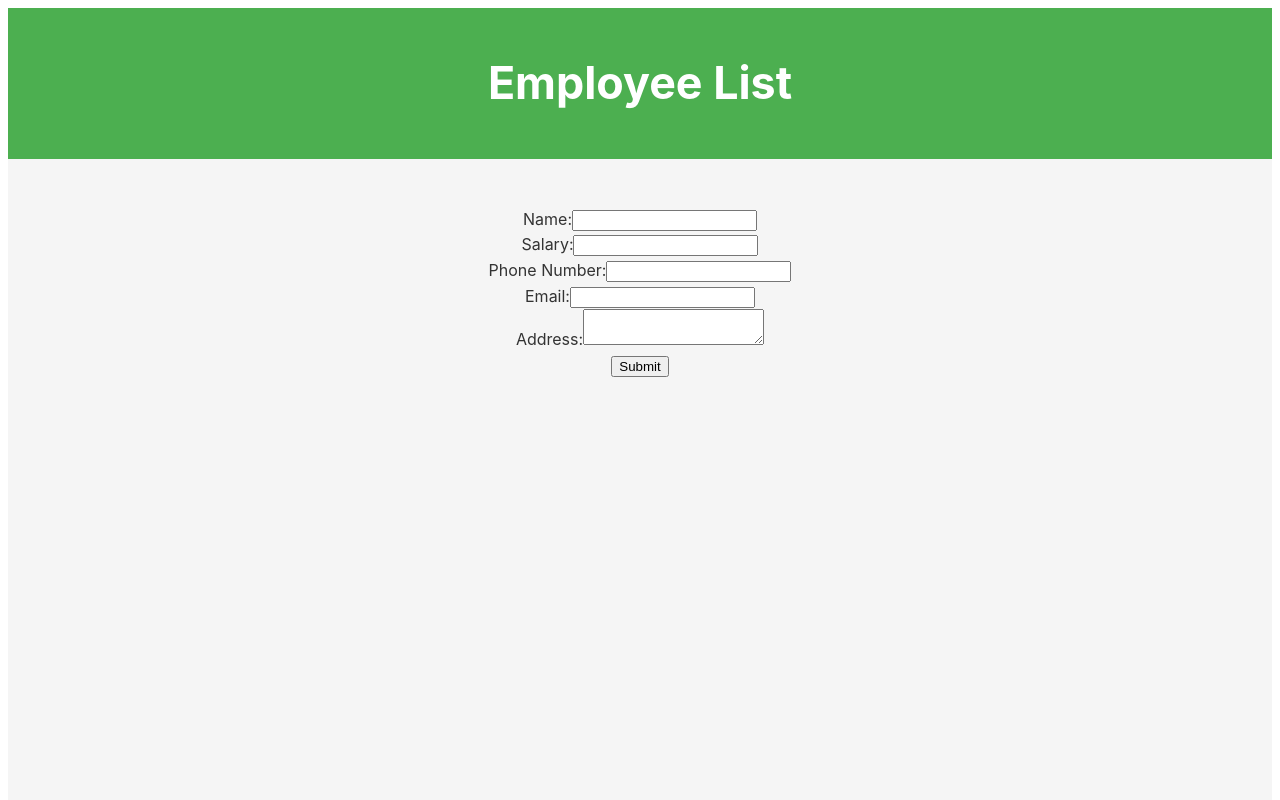
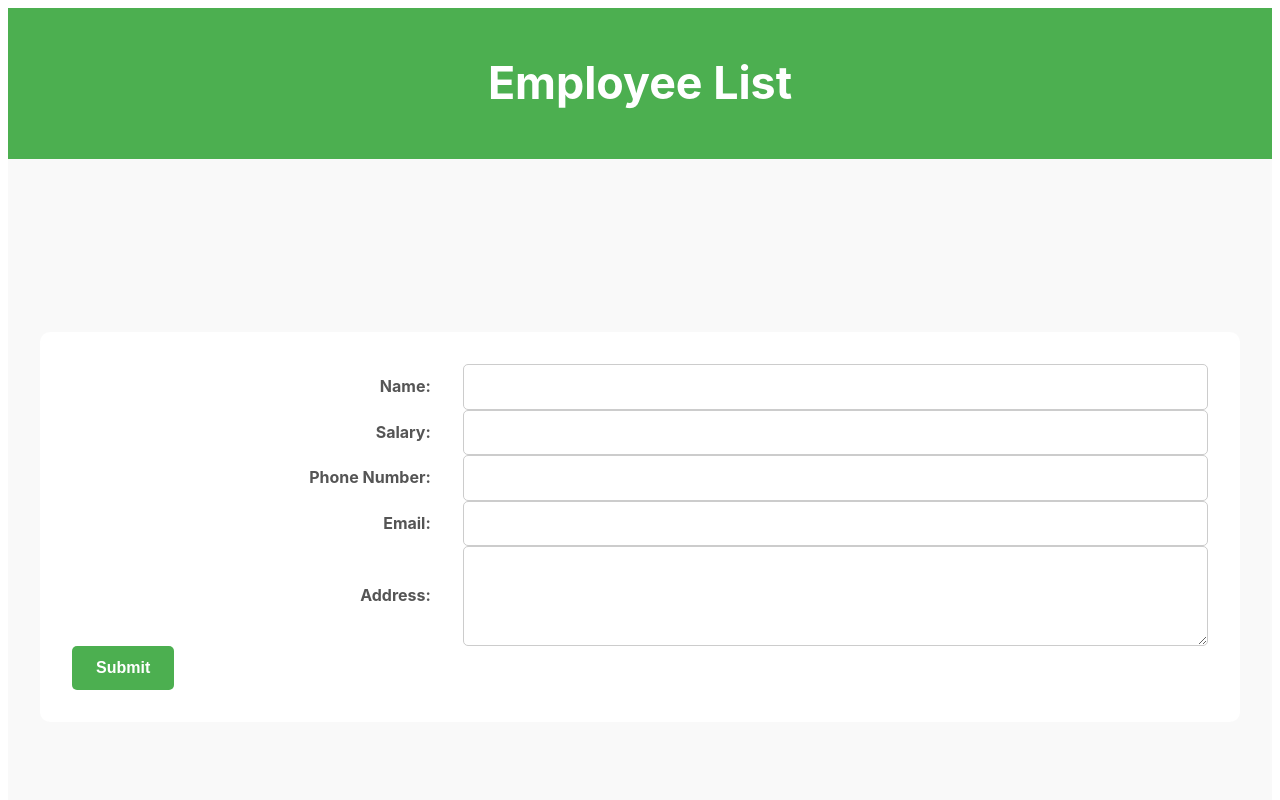
Before and after one commit to fathimamarsheenakp/Employee-Management-System, a React (Vite) app in the folder FrontEnd/: page /add in a window 1280 px wide. Shown: the top 800 px of the page. Built offline with nearby package versions, Linux system fonts and the light colour scheme.

Commit message:
Updated Add.jsx

```diff
--- a/FrontEnd/src/pages/Add.jsx
+++ b/FrontEnd/src/pages/Add.jsx
@@ -1,4 +1,5 @@
 import React, { useState } from 'react'
+import "../assets/add.css";
 
 export default function Add() {
 
@@ -67,6 +68,7 @@ export default function Add() {
         <main className="main-content">
             <section className='welcome-section'>
                 <form className='add-form' onSubmit={handleSubmit}>
+                    <div className='form-container'>
                         <div className='form-group'>
                             <label htmlFor='name'>Name:</label>
                             <input
@@ -125,12 +127,14 @@ export default function Add() {
                                 required>
                             </textarea>
                         </div>
+                    </div>
 
                     <div className='form-group'>
                         <button type='submit' className='submit-button'>
                             Submit
                         </button>
                     </div>
+
                 </form>
             </section>
         </main>
```
Lines whose indentation alone changed are shown as unchanged.
